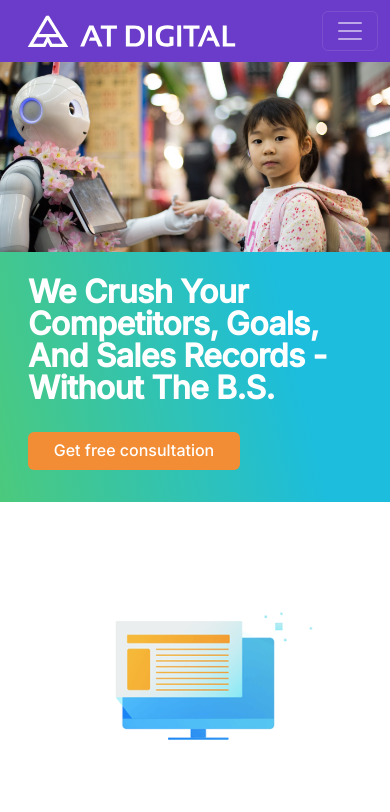
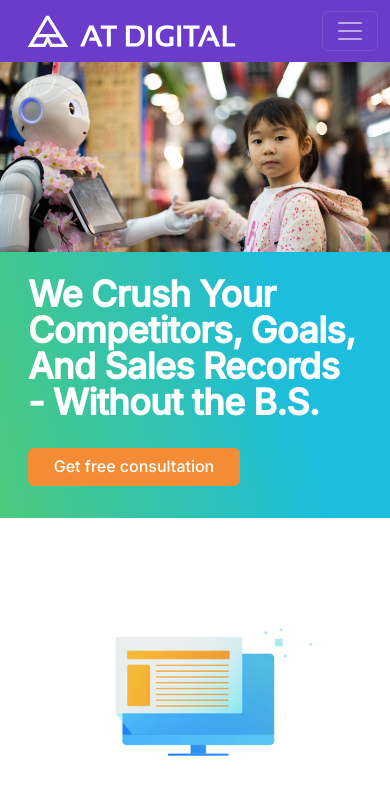
Before and after one commit to tharinm/AT-Digital, a React (Create React App) app: page / in a window 390 px wide. Shown: the top 812 px of the page. Built offline with nearby package versions, Linux system fonts and the light colour scheme.

Commit message:
change header

```diff
--- a/src/components/HeaderSection/Herocard/HeroCard.css
+++ b/src/components/HeaderSection/Herocard/HeroCard.css
@@ -10,13 +10,14 @@
 }
 
 .hero-card-title {
-  font-family: "inter";
+  font-family: "Inter";
   font-size: 48px;
   color: white;
   font-weight: 700;
   letter-spacing: -0.02em;
   line-height: 48px;
   text-align: left;
+  /* line-height: 36px; */
 }
 
 /* Media Query for Small Screens */
@@ -45,10 +46,10 @@
   }
 
   .hero-card-title {
-    font-size: 32px;
-    line-height: 32px;
+    font-size: 36px;
+    line-height: 36px;
     font-weight: 700;
     font-style: normal;
-    font-style: normal;
+  letter-spacing: -0.02em;
   }
 }
--- a/src/components/HeaderSection/Herocard/HeroCard.js
+++ b/src/components/HeaderSection/Herocard/HeroCard.js
@@ -6,6 +6,7 @@ import "./HeroCard.css";
 
 export default function HeroCard() {
   return (
+    // <Container>
     <Stack
       className="hero-card xs={12} "
       style={{
@@ -17,12 +18,13 @@ export default function HeroCard() {
     >
       <div>
         <h1 className="hero-card-title">
-          We Crush Your Competitors, Goals, And Sales Records - Without The B.S.
+          We Crush Your Competitors, Goals, And Sales Records - Without the B.S.
         </h1>
       </div>
       <div className="hero-card-button">
         <HeaderButton />
       </div>
     </Stack>
+    // </Container>
   );
 }
```
